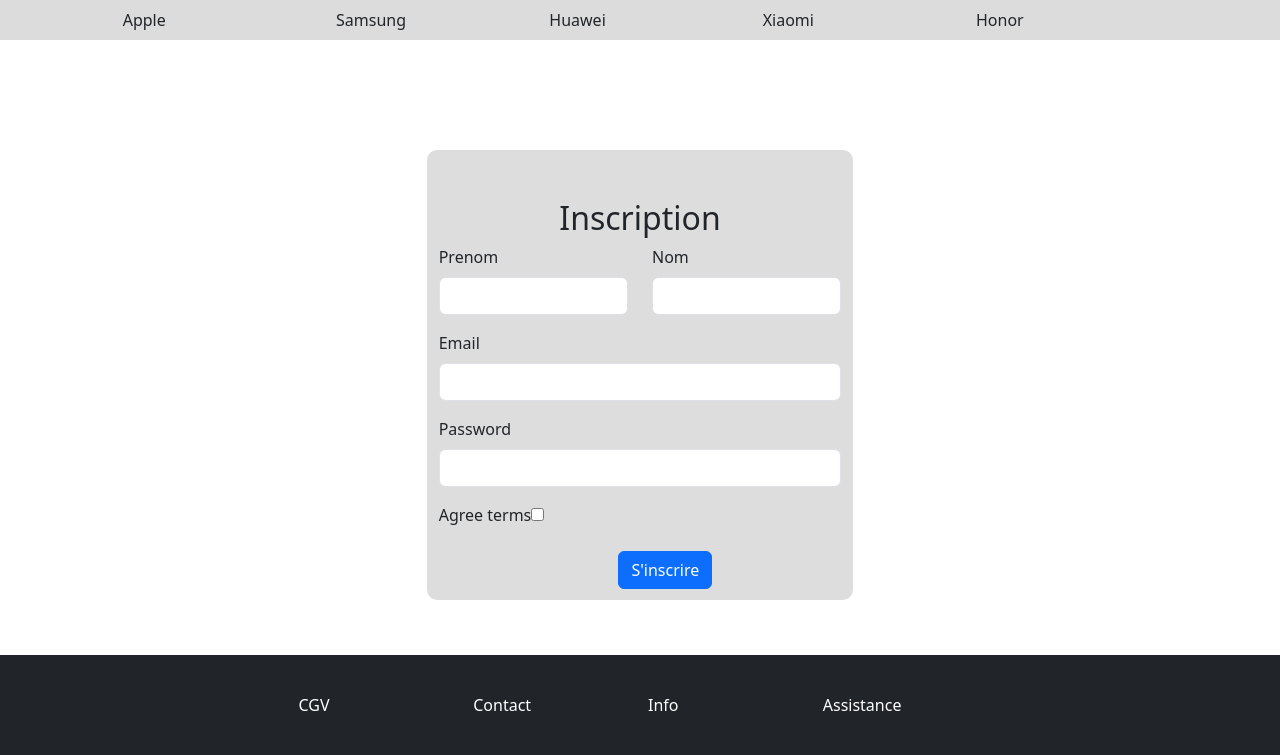
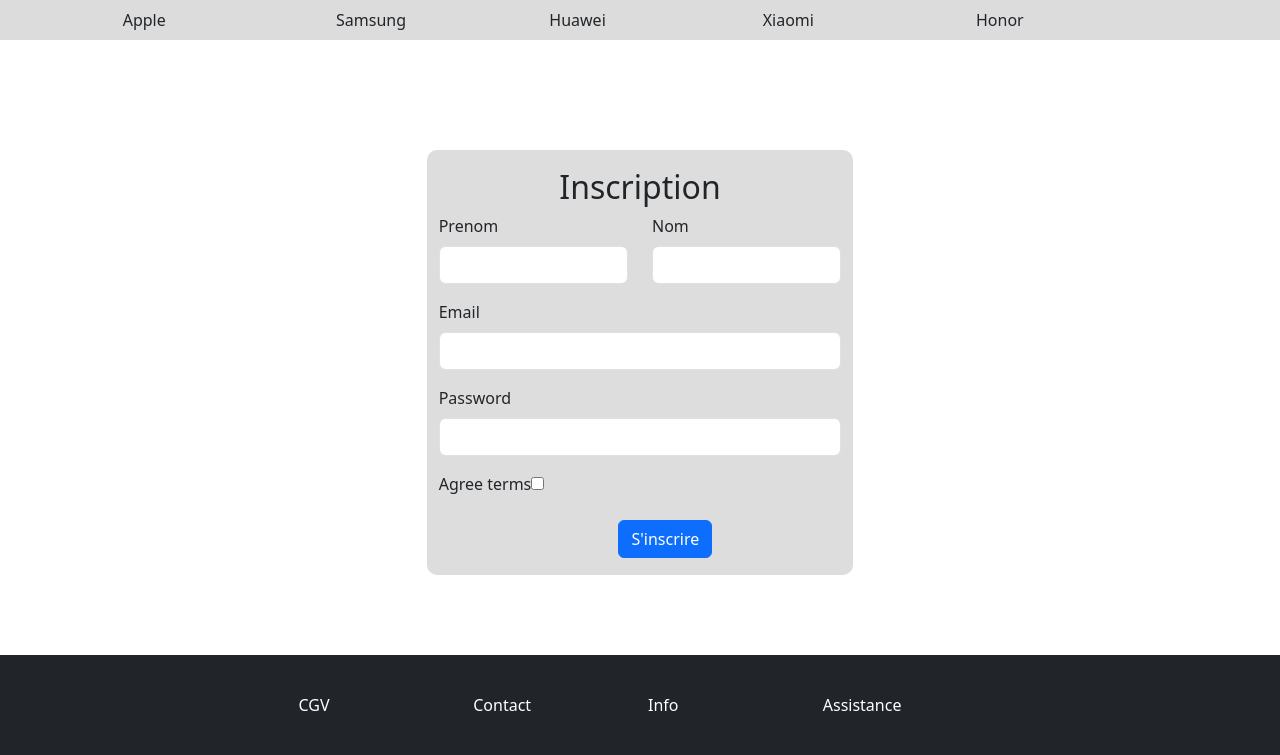
Before and after one commit to RoxelaneDemesy-Wenger/Bestshop, a Symfony app: template templates/registration/register.html.twig in a window 1280 px wide. Shown: the part 65-820 px from the top of the page. Run offline with Twig, Linux system fonts and the light colour scheme; the template is opened without the code that fills it, so the values that code supplies are empty; form fields are guessed from the names that the template uses; some libraries are stand-ins or nearby versions.

Commit message:
kevin update

```diff
--- a/public/css/style.css
+++ b/public/css/style.css
@@ -17,7 +17,7 @@
 #login
 {
     background-color: rgb(221, 221, 221);
-    height: 450px;
+    height: 380px;
     border-radius: 10px;
     margin-top: 125px;
 }
@@ -29,7 +29,7 @@
 
 #form
 {
-    padding-top: 40px;
+    padding-top: 20px;
 }
 
 .height-90
@@ -51,10 +51,10 @@
 #register
 {
     background-color: rgb(221, 221, 221);
-    height: 450px;
+    height: 425px;
     border-radius: 10px;
     margin-top: 50px;
-    padding-top: 1px;
+    padding-top: 10px;
     display: block;
 }
 
--- a/templates/registration/register.html.twig
+++ b/templates/registration/register.html.twig
@@ -6,7 +6,7 @@
     <div id="registerform">
         <div class="container-fluid col-md-4" id="register">
 
-        <h2 class="text-center mt-5">Inscription</h2>
+        <h2 class="text-center mt-2">Inscription</h2>
 
         {{ form_start(registrationForm) }}
             <div class="row">
--- a/templates/security/login.html.twig
+++ b/templates/security/login.html.twig
@@ -15,7 +15,7 @@
         </div>
     {% endif %}
 
-    <h2 class="mb-3 font-weight-normal text-center" id="form">Connexion</h2>
+    <h2 class="text-center" id="form">Connexion</h2>
     <label for="inputEmail" id="formlogin">Email</label>
     <input type="email" value="{{ last_username }}" name="email" id="inputEmail" class="form-control" autocomplete="email" id="formlogin" required autofocus>
     <label for="inputPassword" id="formlogin">Password</label>
```
